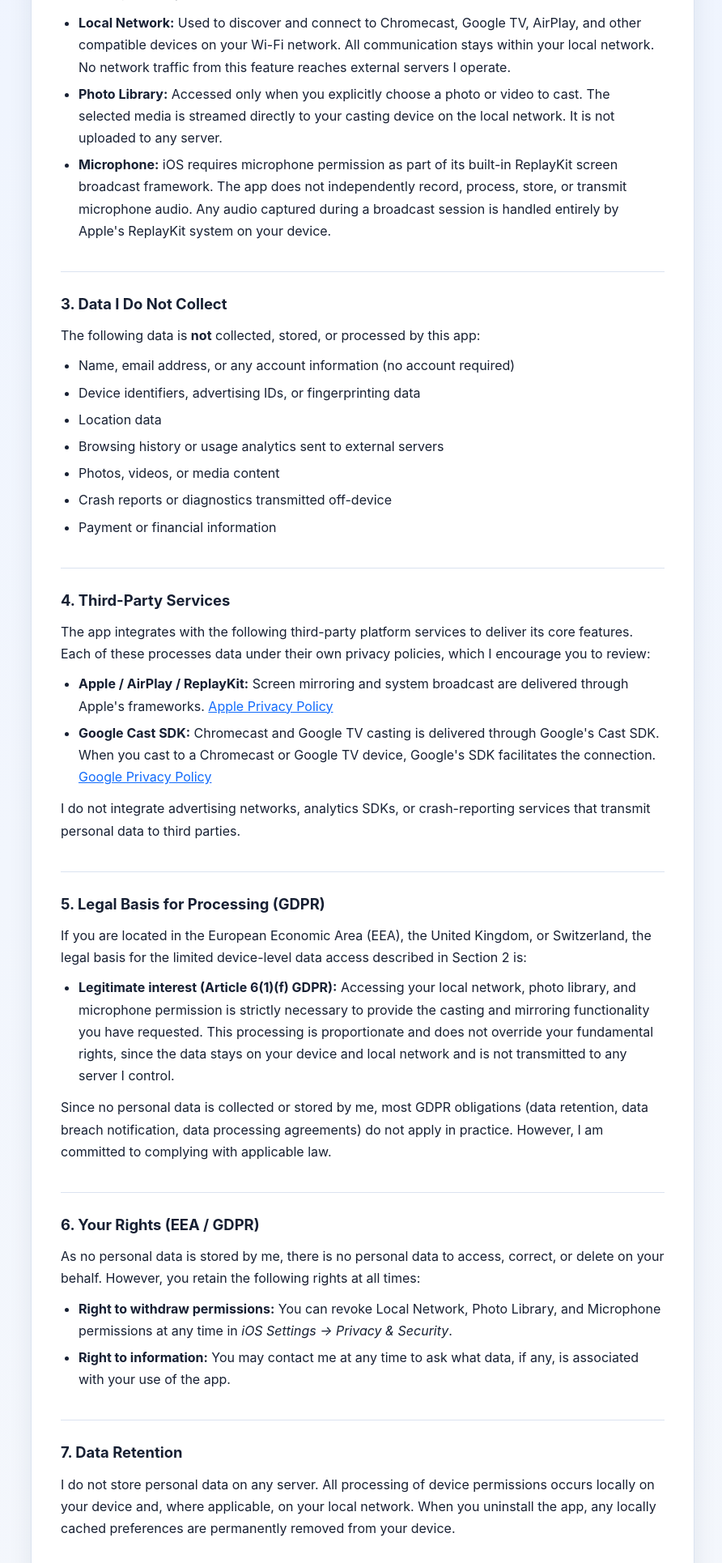
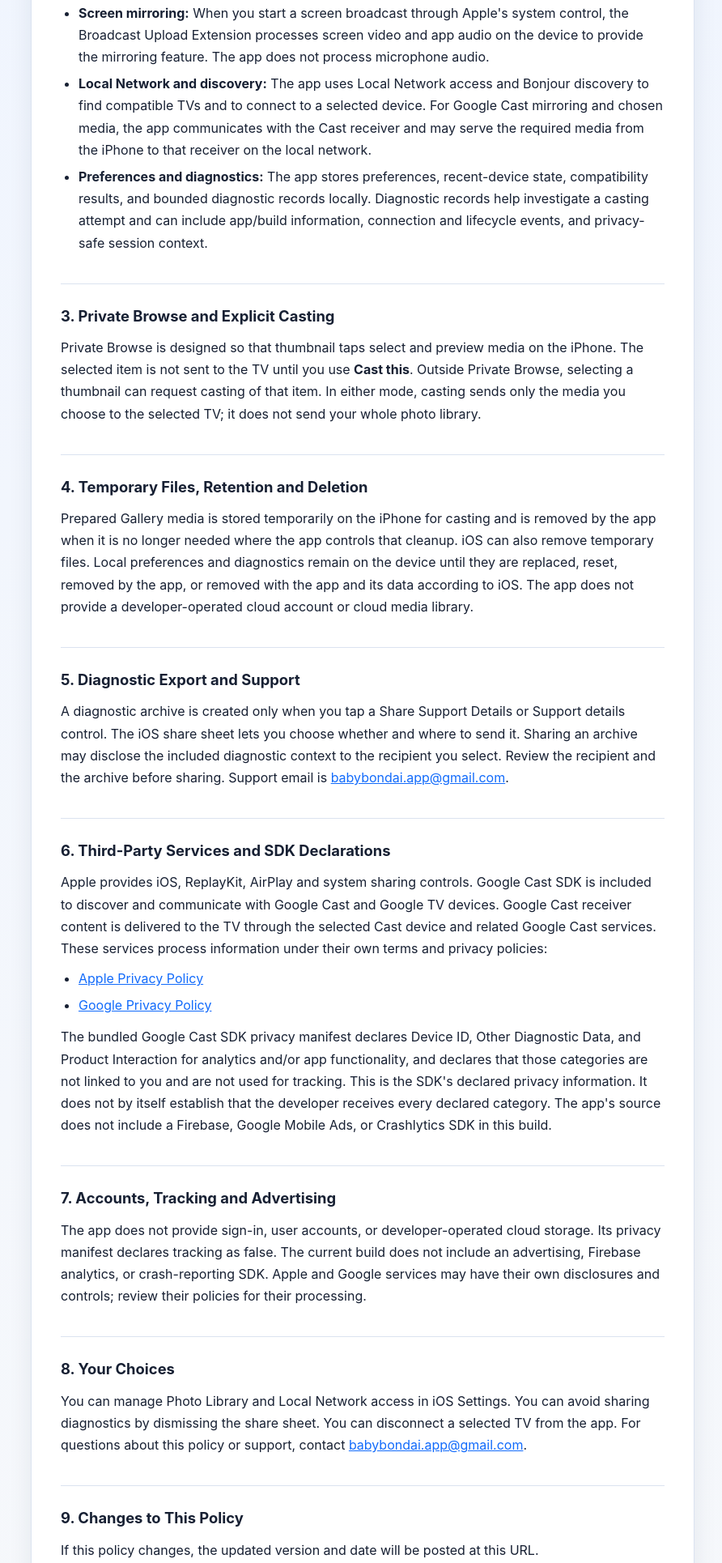
Before and after one commit to ashwinbhajan/screen-mirror-privacy-policy, a plain HTML site: page index.html in a window 1280 px wide. Shown: the part 870-2800 px from the top of the page at 81% size, without its empty margins (192-1084 px from the left). Drawn offline with Linux system fonts and the light colour scheme.

Commit message:
docs(privacy): align policy with production data flows

```diff
--- a/index.html
+++ b/index.html
@@ -65,180 +65,108 @@
   <main>
     <div class="card">
       <h1>Privacy Policy</h1>
-      <p class="muted">Screen Mirror to TV Cast &nbsp;·&nbsp; Effective date: June 22, 2026 &nbsp;·&nbsp; Last updated: June 24, 2026</p>
-
-      <span class="badge">✓ No personal data collected or stored</span>
+      <p class="muted">Screen Mirror to TV Cast &nbsp;·&nbsp; Effective date: September 27, 2026 &nbsp;·&nbsp; Last updated: September 27, 2026</p>
 
       <p>
-        Screen Mirror to TV Cast ("the app," "I," "my") is developed and operated by
-        <strong>Ashwin Bhajan</strong>, an independent individual developer. This Privacy Policy
-        explains what device permissions the app uses, why it uses them, and your rights
-        as a user.
-      </p>
-      <p>
-        This policy applies to the iOS application "Screen Mirror to TV Cast" distributed
-        via the Apple App Store.
+        Screen Mirror to TV Cast ("the app") is developed and operated by
+        <strong>Ashwin Bhajan</strong>, an independent developer. This policy describes
+        the app's processing, relevant third-party services, and choices available to you.
       </p>
 
       <div class="highlight-box">
-        <strong>Short version:</strong> This app does not collect, store, or transmit your
-        personal data to any server I operate. No account is required. No data is sold or
-        shared with advertisers.
+        <strong>Short version:</strong> The app processes information on your iPhone and, when
+        you cast, sends the screen or media you choose to the selected TV over the relevant
+        casting connection. It has no account or developer-operated cloud storage. The Google
+        Cast SDK is included and has its own privacy disclosures. A diagnostic archive leaves
+        your device only if you choose to share it through iOS.
       </div>
 
-      <h2>1. Who Is Responsible for Your Data</h2>
-      <p>
-        The data controller for this application is:<br>
-        <strong>Ashwin Bhajan</strong><br>
-        Independent Developer<br>
-        Contact: <a href="mailto:babybondai.app@gmail.com">babybondai.app@gmail.com</a>
-      </p>
-
-      <h2>2. Device Permissions Used</h2>
-      <p>
-        The app requests the following iOS permissions solely to provide its core
-        functionality. None of the data accessed through these permissions is collected,
-        stored on any server I control, or shared with third parties by me.
-      </p>
-      <ul>
-        <li>
-          <strong>Local Network:</strong> Used to discover and connect to Chromecast,
-          Google TV, AirPlay, and other compatible devices on your Wi-Fi network.
-          All communication stays within your local network. No network traffic from
-          this feature reaches external servers I operate.
-        </li>
-        <li>
-          <strong>Photo Library:</strong> Accessed only when you explicitly choose a
-          photo or video to cast. The selected media is streamed directly to your
-          casting device on the local network. It is not uploaded to any server.
-        </li>
-        <li>
-          <strong>Microphone:</strong> iOS requires microphone permission as part of
-          its built-in ReplayKit screen broadcast framework. The app does not
-          independently record, process, store, or transmit microphone audio.
-          Any audio captured during a broadcast session is handled entirely by Apple's
-          ReplayKit system on your device.
-        </li>
-      </ul>
-
-      <h2>3. Data I Do Not Collect</h2>
-      <p>The following data is <strong>not</strong> collected, stored, or processed by this app:</p>
-      <ul>
-        <li>Name, email address, or any account information (no account required)</li>
-        <li>Device identifiers, advertising IDs, or fingerprinting data</li>
-        <li>Location data</li>
-        <li>Browsing history or usage analytics sent to external servers</li>
-        <li>Photos, videos, or media content</li>
-        <li>Crash reports or diagnostics transmitted off-device</li>
-        <li>Payment or financial information</li>
-      </ul>
-
-      <h2>4. Third-Party Services</h2>
-      <p>
-        The app integrates with the following third-party platform services to deliver
-        its core features. Each of these processes data under their own privacy policies,
-        which I encourage you to review:
-      </p>
-      <ul>
-        <li>
-          <strong>Apple / AirPlay / ReplayKit:</strong> Screen mirroring and system
-          broadcast are delivered through Apple's frameworks.
-          <a href="https://www.apple.com/legal/privacy/" target="_blank" rel="noopener">Apple Privacy Policy</a>
-        </li>
-        <li>
-          <strong>Google Cast SDK:</strong> Chromecast and Google TV casting is delivered
-          through Google's Cast SDK. When you cast to a Chromecast or Google TV device,
-          Google's SDK facilitates the connection.
-          <a href="https://policies.google.com/privacy" target="_blank" rel="noopener">Google Privacy Policy</a>
-        </li>
-      </ul>
-      <p>
-        I do not integrate advertising networks, analytics SDKs, or crash-reporting
-        services that transmit personal data to third parties.
-      </p>
-
-      <h2>5. Legal Basis for Processing (GDPR)</h2>
-      <p>
-        If you are located in the European Economic Area (EEA), the United Kingdom,
-        or Switzerland, the legal basis for the limited device-level data access
-        described in Section 2 is:
-      </p>
-      <ul>
-        <li>
-          <strong>Legitimate interest (Article 6(1)(f) GDPR):</strong> Accessing your
-          local network, photo library, and microphone permission is strictly necessary
-          to provide the casting and mirroring functionality you have requested. This
-          processing is proportionate and does not override your fundamental rights,
-          since the data stays on your device and local network and is not transmitted
-          to any server I control.
-        </li>
-      </ul>
-      <p>
-        Since no personal data is collected or stored by me, most GDPR obligations
-        (data retention, data breach notification, data processing agreements) do not
-        apply in practice. However, I am committed to complying with applicable law.
-      </p>
-
-      <h2>6. Your Rights (EEA / GDPR)</h2>
-      <p>
-        As no personal data is stored by me, there is no personal data to access,
-        correct, or delete on your behalf. However, you retain the following rights
-        at all times:
-      </p>
-      <ul>
-        <li><strong>Right to withdraw permissions:</strong> You can revoke Local Network, Photo Library, and Microphone permissions at any time in <em>iOS Settings → Privacy &amp; Security</em>.</li>
-        <li><strong>Right to information:</strong> You may contact me at any time to ask what data, if any, is associated with your use of the app.</li>
-      </ul>
-
-      <h2>7. Data Retention</h2>
-      <p>
-        I do not store personal data on any server. All processing of device permissions
-        occurs locally on your device and, where applicable, on your local network.
-        When you uninstall the app, any locally cached preferences are permanently
-        removed from your device.
-      </p>
-
-      <h2>8. Children's Privacy</h2>
-      <p>
-        This app is not directed to children under the age of 13 (or under 16 in the
-        EEA where applicable). I do not knowingly collect any information from children.
-        If you believe a child has used this app and you have a concern, please contact
-        me at <a href="mailto:babybondai.app@gmail.com">babybondai.app@gmail.com</a>.
-      </p>
-
-      <h2>9. Data Security</h2>
-      <p>
-        Since no personal data is transmitted to or stored on servers I control, there
-        is no central data store at risk of breach. All casting traffic occurs over your
-        private local Wi-Fi network.
-      </p>
-
-      <h2>10. International Users</h2>
-      <p>
-        This app is made available globally via the Apple App Store. No personal data
-        is transferred internationally by me, as no personal data is collected by me.
-        Third-party services (Apple, Google) operate under their own international
-        data transfer frameworks.
-      </p>
-
-      <h2>11. Changes to This Policy</h2>
-      <p>
-        If I make material changes to this Privacy Policy, I will update the effective
-        date at the top and publish the updated policy at this URL. Continued use of
-        the app after changes are published constitutes acceptance of the updated policy.
-      </p>
-
-      <h2>12. Contact</h2>
-      <p>
-        For any questions, concerns, or rights requests regarding this Privacy Policy:
-      </p>
+      <h2>1. Contact</h2>
       <p>
         <strong>Ashwin Bhajan</strong><br>
         Independent Developer<br>
-        Email: <a href="mailto:babybondai.app@gmail.com">babybondai.app@gmail.com</a>
+        Support: <a href="mailto:babybondai.app@gmail.com">babybondai.app@gmail.com</a>
       </p>
+
+      <h2>2. App Processing on Your Device</h2>
+      <ul>
+        <li><strong>Photos and videos:</strong> The app asks for Photo Library access when you open Gallery Cast so it can show albums, filters, and selected items. Browsing, filtering, and Private Browse previews remain on your iPhone. When you explicitly cast a selected photo or video, the app prepares a temporary local media file as needed and makes that chosen item available to the selected TV for playback.</li>
+        <li><strong>Screen mirroring:</strong> When you start a screen broadcast through Apple's system control, the Broadcast Upload Extension processes screen video and app audio on the device to provide the mirroring feature. The app does not process microphone audio.</li>
+        <li><strong>Local Network and discovery:</strong> The app uses Local Network access and Bonjour discovery to find compatible TVs and to connect to a selected device. For Google Cast mirroring and chosen media, the app communicates with the Cast receiver and may serve the required media from the iPhone to that receiver on the local network.</li>
+        <li><strong>Preferences and diagnostics:</strong> The app stores preferences, recent-device state, compatibility results, and bounded diagnostic records locally. Diagnostic records help investigate a casting attempt and can include app/build information, connection and lifecycle events, and privacy-safe session context.</li>
+      </ul>
+
+      <h2>3. Private Browse and Explicit Casting</h2>
+      <p>
+        Private Browse is designed so that thumbnail taps select and preview media on the iPhone.
+        The selected item is not sent to the TV until you use <strong>Cast this</strong>. Outside
+        Private Browse, selecting a thumbnail can request casting of that item. In either mode,
+        casting sends only the media you choose to the selected TV; it does not send your whole
+        photo library.
+      </p>
+
+      <h2>4. Temporary Files, Retention and Deletion</h2>
+      <p>
+        Prepared Gallery media is stored temporarily on the iPhone for casting and is removed by
+        the app when it is no longer needed where the app controls that cleanup. iOS can also
+        remove temporary files. Local preferences and diagnostics remain on the device until they
+        are replaced, reset, removed by the app, or removed with the app and its data according to
+        iOS. The app does not provide a developer-operated cloud account or cloud media library.
+      </p>
+
+      <h2>5. Diagnostic Export and Support</h2>
+      <p>
+        A diagnostic archive is created only when you tap a Share Support Details or Support
+        details control. The iOS share sheet lets you choose whether and where to send it. Sharing
+        an archive may disclose the included diagnostic context to the recipient you select. Review
+        the recipient and the archive before sharing. Support email is
+        <a href="mailto:babybondai.app@gmail.com">babybondai.app@gmail.com</a>.
+      </p>
+
+      <h2>6. Third-Party Services and SDK Declarations</h2>
+      <p>
+        Apple provides iOS, ReplayKit, AirPlay and system sharing controls. Google Cast SDK is
+        included to discover and communicate with Google Cast and Google TV devices. Google Cast
+        receiver content is delivered to the TV through the selected Cast device and related Google
+        Cast services. These services process information under their own terms and privacy
+        policies:
+      </p>
+      <ul>
+        <li><a href="https://www.apple.com/legal/privacy/" target="_blank" rel="noopener">Apple Privacy Policy</a></li>
+        <li><a href="https://policies.google.com/privacy" target="_blank" rel="noopener">Google Privacy Policy</a></li>
+      </ul>
+      <p>
+        The bundled Google Cast SDK privacy manifest declares Device ID, Other Diagnostic Data, and
+        Product Interaction for analytics and/or app functionality, and declares that those
+        categories are not linked to you and are not used for tracking. This is the SDK's declared
+        privacy information. It does not by itself establish that the developer receives every
+        declared category. The app's source does not include a Firebase, Google Mobile Ads, or
+        Crashlytics SDK in this build.
+      </p>
+
+      <h2>7. Accounts, Tracking and Advertising</h2>
+      <p>
+        The app does not provide sign-in, user accounts, or developer-operated cloud storage. Its
+        privacy manifest declares tracking as false. The current build does not include an
+        advertising, Firebase analytics, or crash-reporting SDK. Apple and Google services may have
+        their own disclosures and controls; review their policies for their processing.
+      </p>
+
+      <h2>8. Your Choices</h2>
+      <p>
+        You can manage Photo Library and Local Network access in iOS Settings. You can avoid sharing
+        diagnostics by dismissing the share sheet. You can disconnect a selected TV from the app.
+        For questions about this policy or support, contact
+        <a href="mailto:babybondai.app@gmail.com">babybondai.app@gmail.com</a>.
+      </p>
+
+      <h2>9. Changes to This Policy</h2>
+      <p>
+        If this policy changes, the updated version and date will be posted at this URL.
+      </p>
+
       <p class="muted" style="margin-top:32px; font-size:0.82rem;">
-        This privacy policy was last reviewed and updated on June 24, 2026.
+        This policy was last reviewed and updated on September 27, 2026.
       </p>
     </div>
   </main>
```
